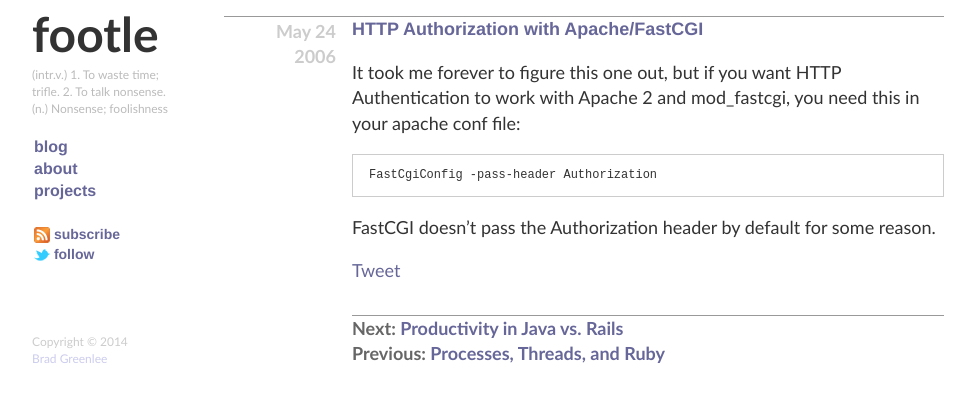
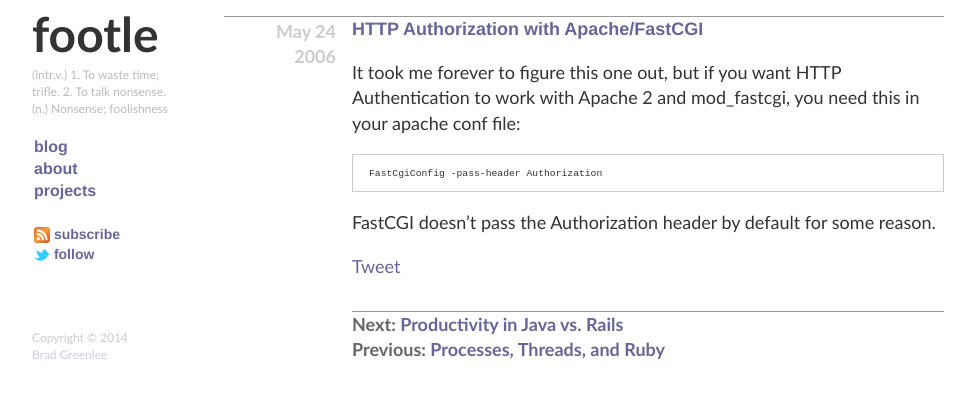
Before and after one commit to bgreenlee/bgreenlee.github.io, a Jekyll site: the page built from _posts/2006-05-24-http-authorization-with-apachefastcgi.markdown, in a window 1280 px wide. Shown: the top 402 px of the page, without its empty margins (128-1103 px from the left). Built offline with Jekyll 4.4.1, drawn with Linux system fonts in a browser that asks for light colours; Markdown is read by kramdown in place of the engine named in the settings; comment, search, counter and statistics services are not loaded.

Commit message:
Smaller code font size

```diff
--- a/css/style.css
+++ b/css/style.css
@@ -78,7 +78,7 @@
 mark { background: #ff0; color: #000; font-style: italic; font-weight: bold; }
 
 /* Redeclare monospace font family: h5bp.com/j */
-pre, code, kbd, samp { font-family: monospace, monospace; _font-family: 'courier new', monospace; font-size: 1em; }
+pre, code, kbd, samp { font-family: monospace, monospace; _font-family: 'courier new', monospace; font-size: 0.9em; }
 
 /* Improve readability of pre-formatted text in all browsers */
 pre { white-space: pre; white-space: pre-wrap; word-wrap: break-word; }
```
